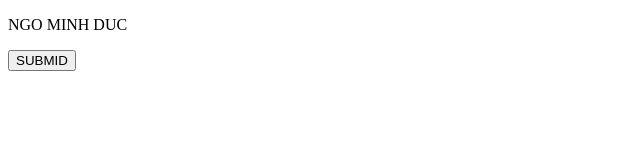
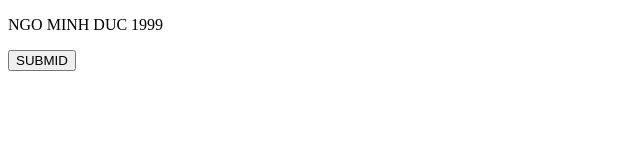
Before and after one commit to Hangly1225/GitLab_HangLy, a plain HTML site: page index.html in a window 1280 px wide. Shown: the full height of the page, 0-640 px from the left. Drawn offline with Linux system fonts and the light colour scheme.

Commit message:
update html file

```diff
--- a/index.html
+++ b/index.html
@@ -5,9 +5,11 @@
     <meta http-equiv="X-UA-Compatible" content="IE=edge">
     <meta name="viewport" content="width=device-width, initial-scale=1.0">
     <title>Document</title>
+
 </head>
 <body>
-    <p> NGO MINH DUC</p>
+    <p> NGO MINH DUC 1999</p>
     <button>SUBMID</button>
+
 </body>
 </html>
```
